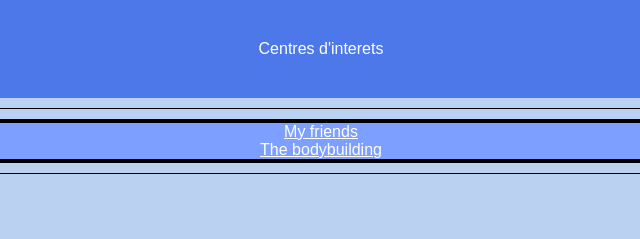
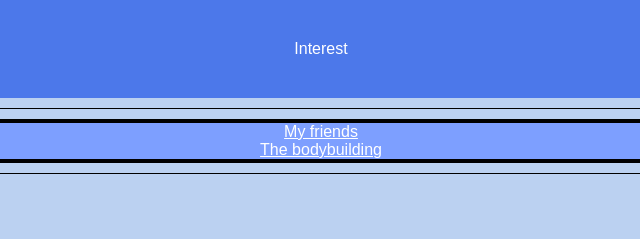
Before and after one commit to cesar-fleche/about-me, a plain HTML site: page centre d'interet.html in a window 1280 px wide. Shown: the top 239 px of the page, 319-959 px from the left. Drawn offline with Linux system fonts and the light colour scheme.

Commit message:
centre d'interet.html

```diff
--- a/centre d'interet.html
+++ b/centre d'interet.html
@@ -5,10 +5,10 @@
     <meta name="viewport" content="width=device-width, initial-scale=1.0">
     <link rel="stylesheet"
     href="style.css">
-    <title>Mes centres d'interet</title>
+    <title>centers of interest</title>
 </head>
 <body>
-    <header>Centres d'interets</header>
+    <header>Interest</header>
     <div>
     <nav>
         <ul>
```
